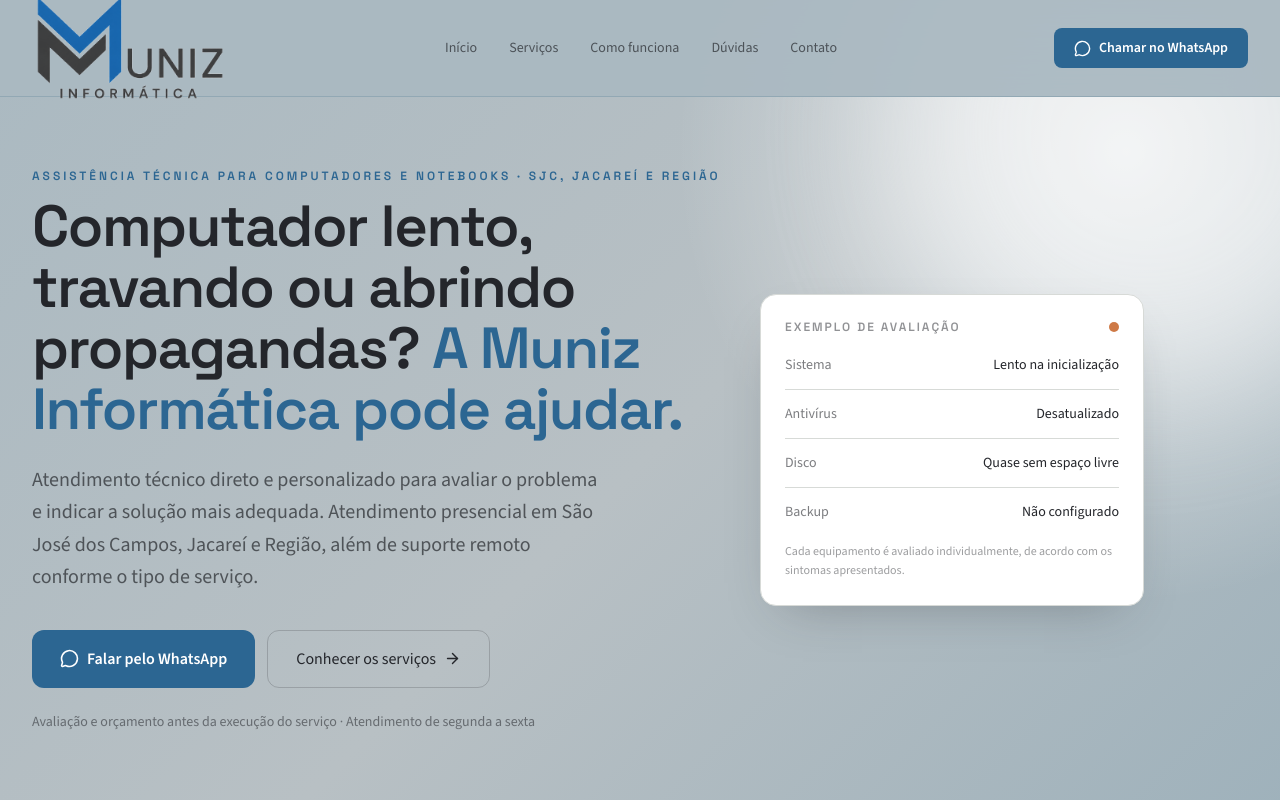
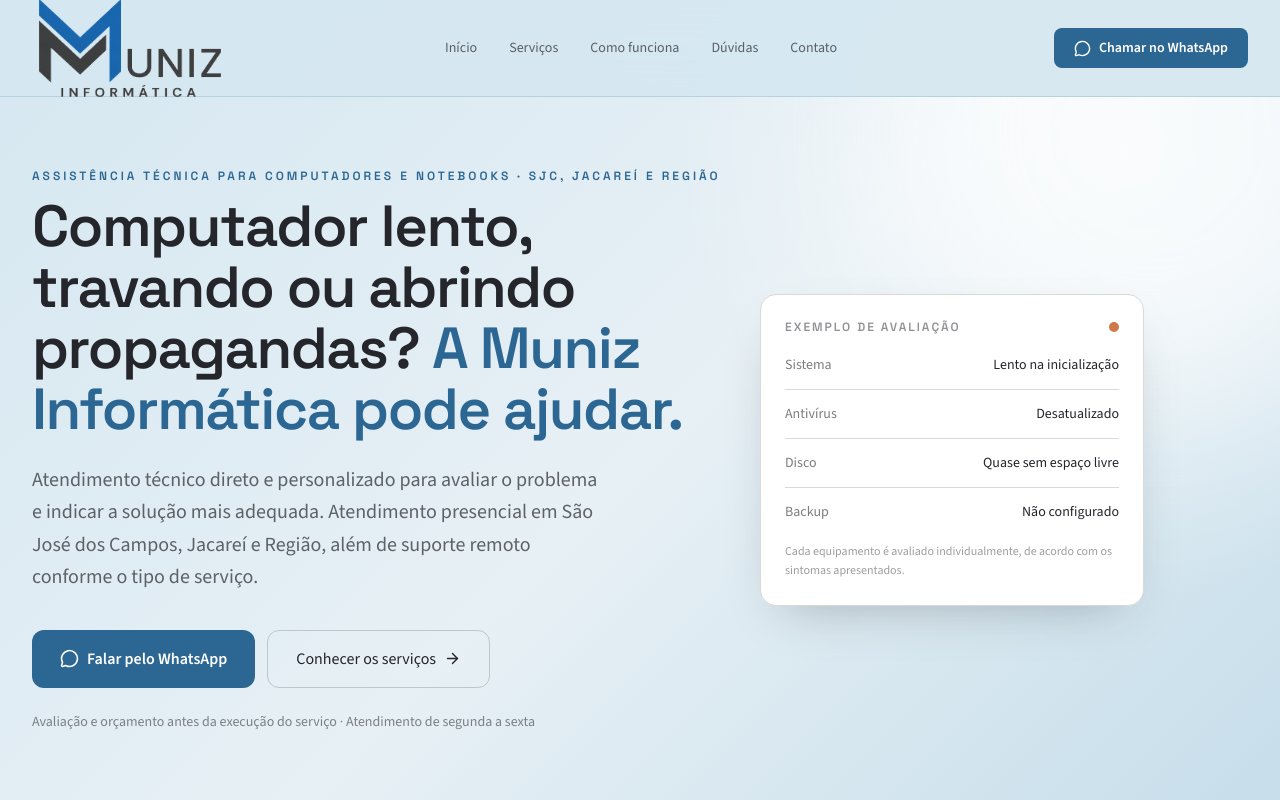
Before and after one commit to munizinformaticasjc/munizinformaticasjc.github.io, a React (Vite) app: page / in a window 1280 px wide. Shown: the top 800 px of the page. Built offline with nearby package versions, Linux system fonts and the light colour scheme.

Commit message:
Atualização logo, header e heroe voltado para antes

```diff
--- a/src/index.css
+++ b/src/index.css
@@ -7,9 +7,9 @@
   --steel: #2c6692;
   --steel-deep: #1c4259;
   --steel-soft: #e4edf2;
-  --hero-blue: #aab9c1;
-  --hero-blue-deep: #9eb1bb;
-  --hero-blue-border: #92a8b4;
+  --hero-blue: #d5e7f1;
+  --hero-blue-deep: #c5ddea;
+  --hero-blue-border: #b6d2e1;
   --signal: #c8682e;
   --signal-soft: #f6e6da;
   --line: #d7dad7;
@@ -55,5 +55,5 @@
 .hero-surface {
   background:
     radial-gradient(circle at 88% 18%, rgba(255, 255, 255, 0.72), transparent 34%),
-    linear-gradient(135deg, var(--hero-blue) 0%, #b8c0c4 52%, var(--hero-blue-deep) 100%);
+    linear-gradient(135deg, var(--hero-blue) 0%, #e7f0f5 52%, var(--hero-blue-deep) 100%);
 }
```
Also changed, not shown: public/logo.png.
